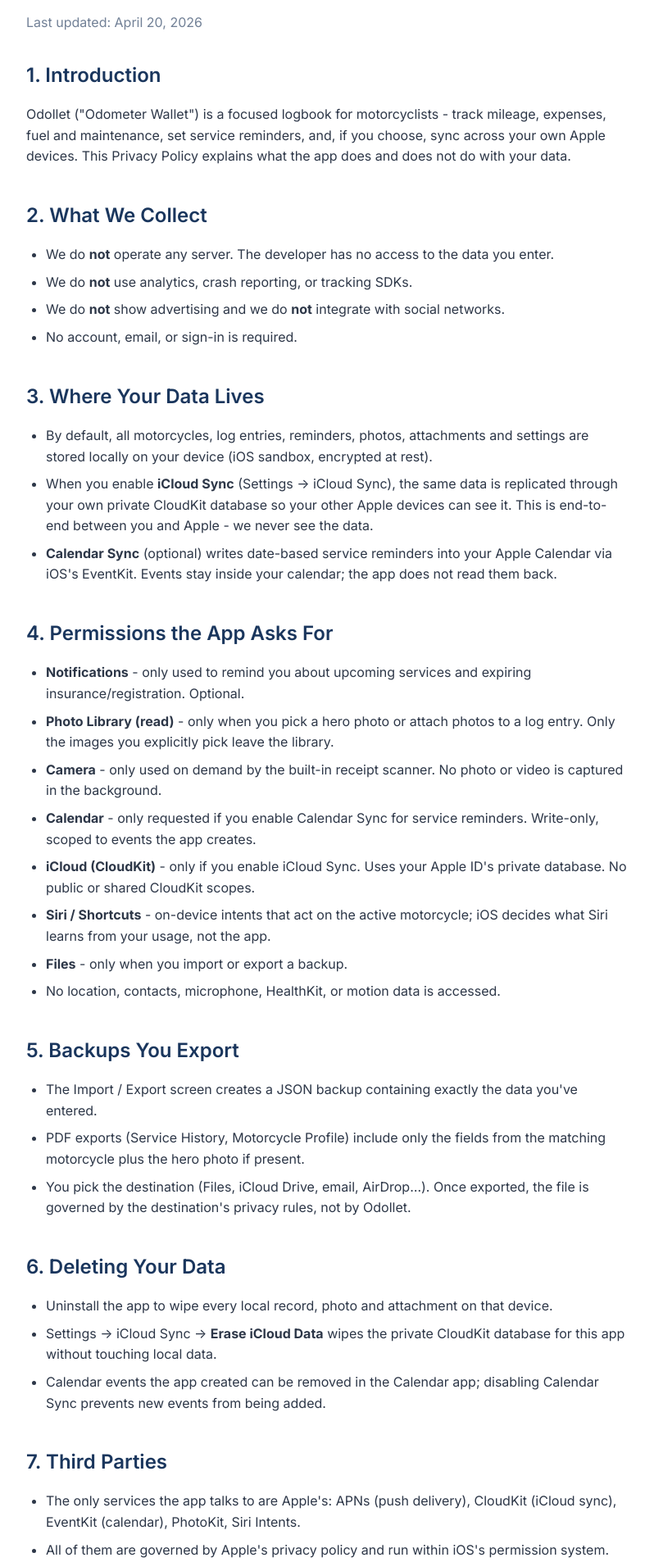
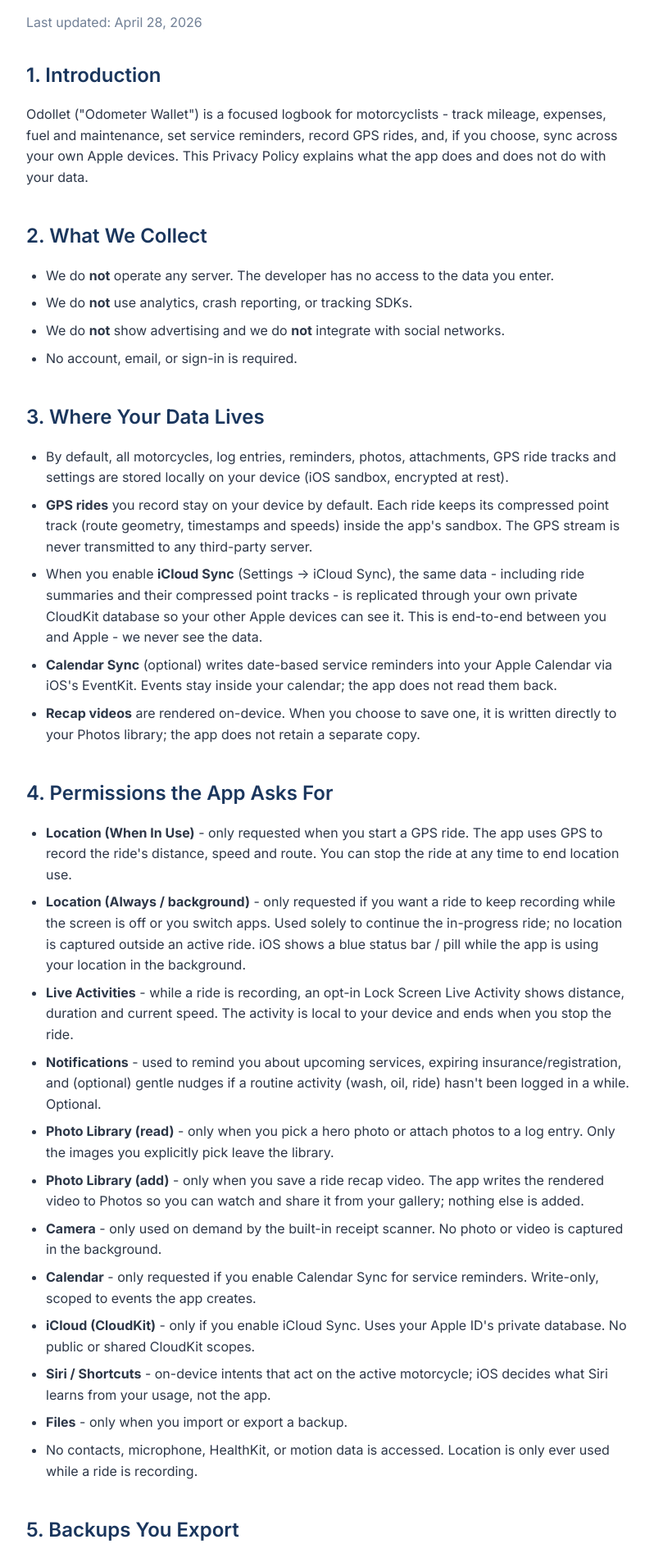
Before and after one commit to ingvarch/odollet_web, a Vue app: page /privacy-policy in a window 1280 px wide. Shown: the part 185-2091 px from the top of the page at 82% size, without its empty margins (240-1038 px from the left). Built offline with nearby package versions, Linux system fonts and the light colour scheme.

Commit message:
docs(help,privacy): document GPS rides and collapse help sections into icon cards

```diff
--- a/src/components/PrivacyPolicy.vue
+++ b/src/components/PrivacyPolicy.vue
@@ -20,12 +20,12 @@
     <div class="policy-container">
       <div class="policy-content">
         <h1>Privacy Policy</h1>
-        <p class="last-updated">Last updated: April 20, 2026</p>
+        <p class="last-updated">Last updated: April 28, 2026</p>
 
         <section>
           <h2>1. Introduction</h2>
           <p>
-            Odollet ("Odometer Wallet") is a focused logbook for motorcyclists - track mileage, expenses, fuel and maintenance, set service reminders, and, if you choose, sync across your own Apple devices. This Privacy Policy explains what the app does and does not do with your data.
+            Odollet ("Odometer Wallet") is a focused logbook for motorcyclists - track mileage, expenses, fuel and maintenance, set service reminders, record GPS rides, and, if you choose, sync across your own Apple devices. This Privacy Policy explains what the app does and does not do with your data.
           </p>
         </section>
 
@@ -42,31 +42,38 @@
         <section>
           <h2>3. Where Your Data Lives</h2>
           <ul>
-            <li>By default, all motorcycles, log entries, reminders, photos, attachments and settings are stored locally on your device (iOS sandbox, encrypted at rest).</li>
-            <li>When you enable <strong>iCloud Sync</strong> (Settings → iCloud Sync), the same data is replicated through your own private CloudKit database so your other Apple devices can see it. This is end-to-end between you and Apple - we never see the data.</li>
+            <li>By default, all motorcycles, log entries, reminders, photos, attachments, GPS ride tracks and settings are stored locally on your device (iOS sandbox, encrypted at rest).</li>
+            <li><strong>GPS rides</strong> you record stay on your device by default. Each ride keeps its compressed point track (route geometry, timestamps and speeds) inside the app's sandbox. The GPS stream is never transmitted to any third-party server.</li>
+            <li>When you enable <strong>iCloud Sync</strong> (Settings → iCloud Sync), the same data - including ride summaries and their compressed point tracks - is replicated through your own private CloudKit database so your other Apple devices can see it. This is end-to-end between you and Apple - we never see the data.</li>
             <li><strong>Calendar Sync</strong> (optional) writes date-based service reminders into your Apple Calendar via iOS's EventKit. Events stay inside your calendar; the app does not read them back.</li>
+            <li><strong>Recap videos</strong> are rendered on-device. When you choose to save one, it is written directly to your Photos library; the app does not retain a separate copy.</li>
           </ul>
         </section>
 
         <section>
           <h2>4. Permissions the App Asks For</h2>
           <ul>
-            <li><strong>Notifications</strong> - only used to remind you about upcoming services and expiring insurance/registration. Optional.</li>
+            <li><strong>Location (When In Use)</strong> - only requested when you start a GPS ride. The app uses GPS to record the ride's distance, speed and route. You can stop the ride at any time to end location use.</li>
+            <li><strong>Location (Always / background)</strong> - only requested if you want a ride to keep recording while the screen is off or you switch apps. Used solely to continue the in-progress ride; no location is captured outside an active ride. iOS shows a blue status bar / pill while the app is using your location in the background.</li>
+            <li><strong>Live Activities</strong> - while a ride is recording, an opt-in Lock Screen Live Activity shows distance, duration and current speed. The activity is local to your device and ends when you stop the ride.</li>
+            <li><strong>Notifications</strong> - used to remind you about upcoming services, expiring insurance/registration, and (optional) gentle nudges if a routine activity (wash, oil, ride) hasn't been logged in a while. Optional.</li>
             <li><strong>Photo Library (read)</strong> - only when you pick a hero photo or attach photos to a log entry. Only the images you explicitly pick leave the library.</li>
+            <li><strong>Photo Library (add)</strong> - only when you save a ride recap video. The app writes the rendered video to Photos so you can watch and share it from your gallery; nothing else is added.</li>
             <li><strong>Camera</strong> - only used on demand by the built-in receipt scanner. No photo or video is captured in the background.</li>
             <li><strong>Calendar</strong> - only requested if you enable Calendar Sync for service reminders. Write-only, scoped to events the app creates.</li>
             <li><strong>iCloud (CloudKit)</strong> - only if you enable iCloud Sync. Uses your Apple ID's private database. No public or shared CloudKit scopes.</li>
             <li><strong>Siri / Shortcuts</strong> - on-device intents that act on the active motorcycle; iOS decides what Siri learns from your usage, not the app.</li>
             <li><strong>Files</strong> - only when you import or export a backup.</li>
-            <li>No location, contacts, microphone, HealthKit, or motion data is accessed.</li>
+            <li>No contacts, microphone, HealthKit, or motion data is accessed. Location is only ever used while a ride is recording.</li>
           </ul>
         </section>
 
         <section>
           <h2>5. Backups You Export</h2>
           <ul>
-            <li>The Import / Export screen creates a JSON backup containing exactly the data you've entered.</li>
+            <li>The Import / Export screen creates a JSON backup containing exactly the data you've entered, including ride metadata and the compressed point tracks of any rides you've recorded.</li>
             <li>PDF exports (Service History, Motorcycle Profile) include only the fields from the matching motorcycle plus the hero photo if present.</li>
+            <li>Ride share posters and recap videos you generate are produced on-device and shared only when you explicitly choose a destination.</li>
             <li>You pick the destination (Files, iCloud Drive, email, AirDrop…). Once exported, the file is governed by the destination's privacy rules, not by Odollet.</li>
           </ul>
         </section>
@@ -74,8 +81,9 @@
         <section>
           <h2>6. Deleting Your Data</h2>
           <ul>
-            <li>Uninstall the app to wipe every local record, photo and attachment on that device.</li>
-            <li>Settings → iCloud Sync → <strong>Erase iCloud Data</strong> wipes the private CloudKit database for this app without touching local data.</li>
+            <li>Uninstall the app to wipe every local record, photo, attachment and ride track on that device.</li>
+            <li>Delete a single ride from its detail screen to remove its track and the paired log entry.</li>
+            <li>Settings → iCloud Sync → <strong>Erase iCloud Data</strong> wipes the private CloudKit database for this app - including ride records - without touching local data.</li>
             <li>Calendar events the app created can be removed in the Calendar app; disabling Calendar Sync prevents new events from being added.</li>
           </ul>
         </section>
@@ -83,7 +91,7 @@
         <section>
           <h2>7. Third Parties</h2>
           <ul>
-            <li>The only services the app talks to are Apple's: APNs (push delivery), CloudKit (iCloud sync), EventKit (calendar), PhotoKit, Siri Intents.</li>
+            <li>The only services the app talks to are Apple's: Core Location (GPS), MapKit (map rendering), APNs (push delivery), ActivityKit (Live Activities), CloudKit (iCloud sync), EventKit (calendar), PhotoKit, AVFoundation (video rendering), Siri Intents.</li>
             <li>All of them are governed by Apple's privacy policy and run within iOS's permission system.</li>
             <li>No other third-party SDK, analytics service, or backend is integrated.</li>
           </ul>
```
